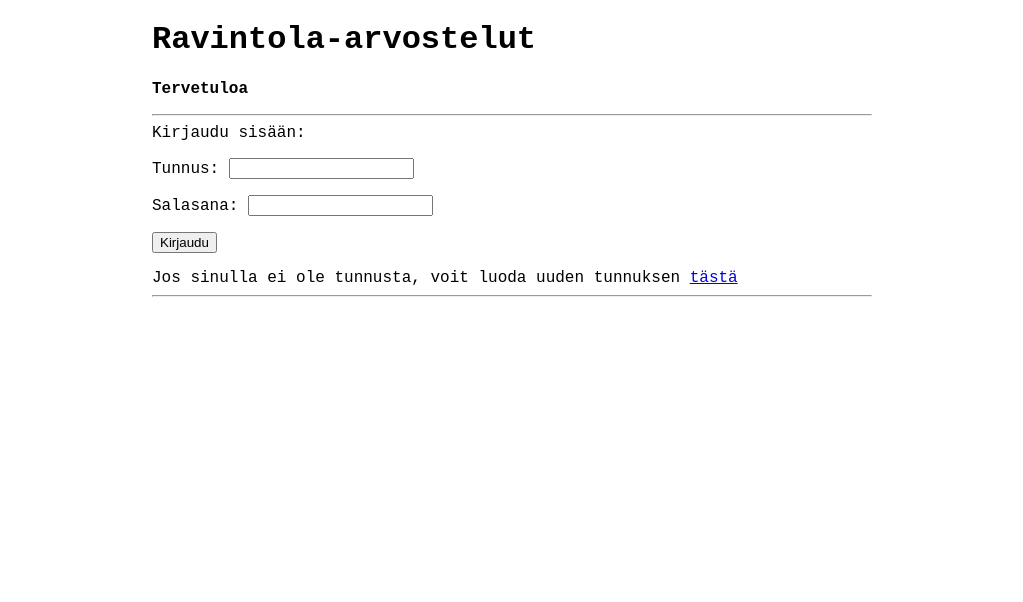
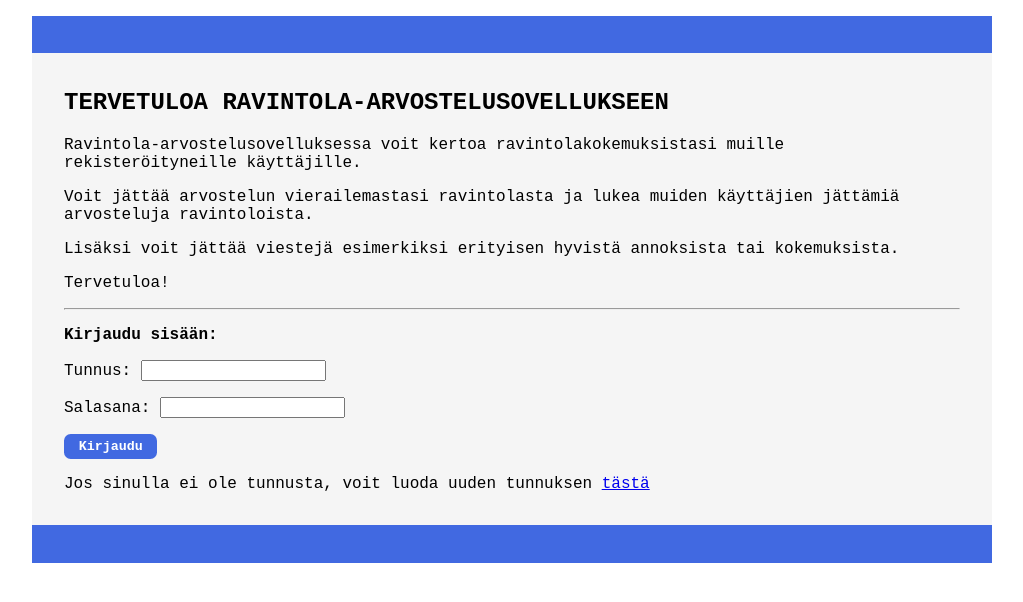
Before and after one commit to varkkha/ravintola-arvostelusovellus, a Flask app: page / in a window 1280 px wide. Shown: the top 602 px of the page, without its empty margins (128-1151 px from the left). Run offline with Flask 3, Linux system fonts and the light colour scheme.

Commit message:
Update layout

```diff
--- a/templates/feedbackslist.html
+++ b/templates/feedbackslist.html
@@ -1,7 +1,7 @@
 {% extends "layout.html" %}
 {% block title %}Palautteet{% endblock %}
 {% block content %}
-Palautteet:
+<b>Palautteet</b>
 <hr>
 {% for feedback in feedbacks %}
 <i>Palaute:</i> {{ feedback[0] }}
--- a/templates/index.html
+++ b/templates/index.html
@@ -1,34 +1,78 @@
 <!DOCTYPE html>
-<html>
 	<head>
 		<meta name="viewport" content="width=device-width, initial-scale=1">
 		<style>
+
+            .headerblock {
+                padding: .5em 1em;
+                background: royalblue;
+            }
+
             body {
                 margin: auto;
-                max-width: 45em;
+                max-width: 60em;;
                 background: white;
                 font-family: 'Courier New';
-                color: black;
+            }
 
+            form {
+                display: block;
+                background: whitesmoke;
+                padding: 1em 2em;
+            }
+
+            form #login-button{
+                padding:5px;
+                border:none;
+                text-align: center;
+                width: 7em;
+                background: royalblue;
+                border-radius: .5em;
+                color: white;
+                font-family: 'Courier New';
+                font-weight: bold;
+            }
+
+            form #login-button:hover {
+                background: lightskyblue;
+                font-family: 'Courier New';
+                font-weight: bold;
             }
 
         </style>
     </head>
 <title>Ravintola-arvostelut</title>
+
+<p>
+<div class="headerblock">
+<h1> </h1>
+</div>
+
 <form action="/" method="post">
 <p>
-<h1>Ravintola-arvostelut</h1>
+<h2> TERVETULOA RAVINTOLA-ARVOSTELUSOVELLUKSEEN </h2>
 <p>
-<b>Tervetuloa</b>
+Ravintola-arvostelusovelluksessa voit kertoa ravintolakokemuksistasi muille rekisteröityneille käyttäjille. <br>
+<p>
+Voit jättää arvostelun vierailemastasi ravintolasta ja lukea muiden käyttäjien jättämiä arvosteluja ravintoloista.<br>
+<p>
+Lisäksi voit jättää viestejä esimerkiksi erityisen hyvistä annoksista tai kokemuksista. <br>
+<p>
+Tervetuloa!
 <p>
 <hr>
-Kirjaudu sisään:
+<p>
+<b>Kirjaudu sisään:</b>
 <p>
 Tunnus: <input type="text" name="username">
 <p>
 Salasana: <input type="password" name="password">
 <p>
-<input type="submit" value="Kirjaudu">
+<input id="login-button" type="submit" value="Kirjaudu"><br>
+<p>
+Jos sinulla ei ole tunnusta, voit luoda uuden tunnuksen <a href="/register">tästä</a>
+<p>
 </form>
-Jos sinulla ei ole tunnusta, voit luoda uuden tunnuksen <a href="/register">tästä</a>
-<hr>
+<div class="headerblock">
+    <h1> </h1>
+    </div>
--- a/templates/messageslist.html
+++ b/templates/messageslist.html
@@ -1,7 +1,7 @@
 {% extends "layout.html" %}
 {% block title %}Viestit{% endblock %}
 {% block content %}
-Viestit:
+<b>Viestit</b>
 <hr>
 {% for message in messages %}
 <i>Aihealue:</i> {{ message[5] }}
--- a/templates/newfeedback.html
+++ b/templates/newfeedback.html
@@ -1,9 +1,11 @@
 {% extends "layout.html" %}
 {% block title %}Jätä uusi palaute{% endblock %}
 {% block content %}
+
 <form action="/sendfeedback" method="post">
+    <b>Jätä palautetta sovelluksesta</b>
     <p>
-    Viesti: <br>
+    Palaute: <br>
     <textarea name="note" rows="10" cols="50" required minlength="1" maxlength="50"></textarea>
     <br>
     <input type="submit" value="Lähetä">
--- a/templates/newmessage.html
+++ b/templates/newmessage.html
@@ -2,6 +2,7 @@
 {% block title %}Jätä uusi viesti{% endblock %}
 {% block content %}
 <form action="/send" method="post">
+    <b>Jätä uusi viesti</b>
     <p>
     Aihealue:
     <select name="topic" required>
--- a/templates/newreview.html
+++ b/templates/newreview.html
@@ -47,5 +47,5 @@
     <p>
     *Pakollinen kenttä
     </form>
-
+    <p>
 {% endblock %}
--- a/templates/newsearchreview.html
+++ b/templates/newsearchreview.html
@@ -2,7 +2,7 @@
 {% block title %}Hae arvostelua{% endblock %}
 {% block content %}
 <form action="/searchreview" method="GET">
-    Hakusana: <input type="text" name="query">
+    Etsi arvostelua tämän ravintolan nimellä: <input type="text" name="query">
     <br>
     <p>
     <input type="submit" value="Etsi">
--- a/templates/reviewslist.html
+++ b/templates/reviewslist.html
@@ -4,7 +4,7 @@
 <b>Arvostelut</b>
 <hr>
 {% for review in reviews %}
-<i>Ravintola:</i> {{ review[0] }}
+<b>Ravintola: {{ review[0] }}</b>
 <p>
 <i>Vierailuaika: </i> <br>
 <i>Päivämäärä</i> {{ review[2] }} <br>
@@ -16,7 +16,8 @@
 <p>
 <i>Palvelu:</i> {{ review[6] }}
 <p>
-<i>Vapaa palaute:</i> {{ review[1] }}
+<i>Vapaa palaute:</i><br>
+{{ review[1] }}
 <p>
 <i>Arvostelu annettu:</i> {{ review[8].strftime("%Y-%m-%d %H:%M:%S") }} <br>
 <i>Arvostelun antoi:</i> {{ review[7] }}
--- a/templates/searchmessage.html
+++ b/templates/searchmessage.html
@@ -1,7 +1,7 @@
 {% extends "layout.html" %}
 {% block title %}Viestit{% endblock %}
 {% block content %}
-Viestit:
+<b>Viestit</b>
 <hr>
 {% for message in messages %}
 <i>Aihealue:</i> {{ message[4] }}
```
Also changed, not shown: templates/register.html (+38 -7 lines), templates/registererror.html (+34 -5 lines), templates/review.html (+7 -7 lines).
